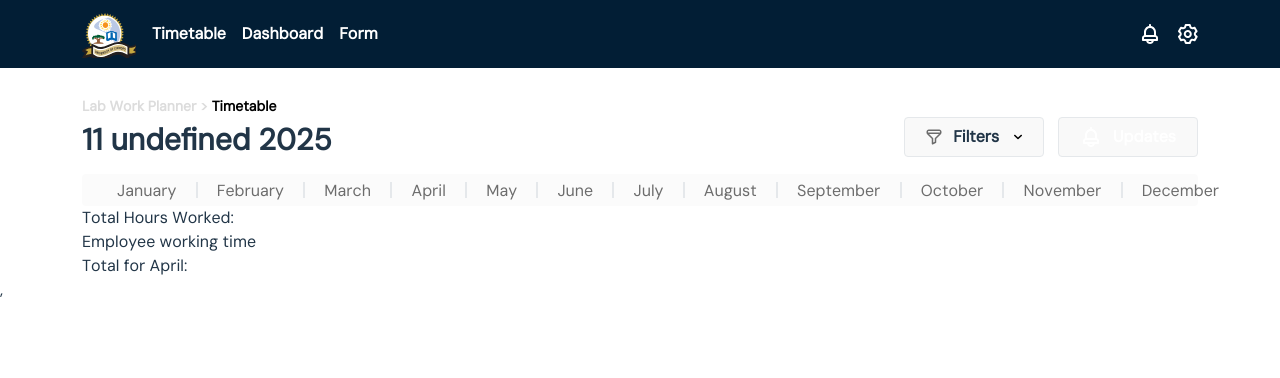
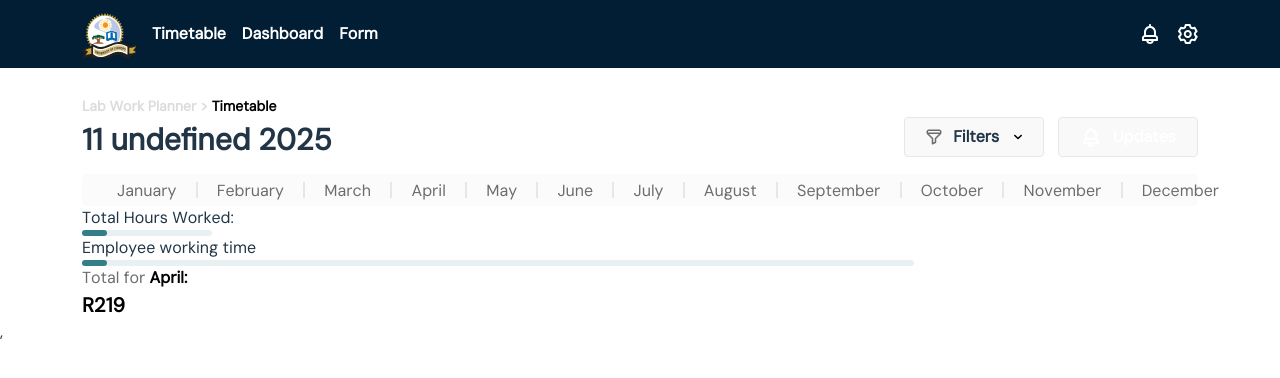
Before and after one commit to mothibimalebana/lab-work-planner, a React (Vite) app: page /Timetable in a window 1280 px wide. Shown: the top 378 px of the page. Built offline with nearby package versions, Linux system fonts and the light colour scheme.

Commit message:
feat: SVG element with loading is introduced

```diff
--- a/src/assets/svg/SVG.tsx
+++ b/src/assets/svg/SVG.tsx
@@ -142,3 +142,21 @@ export const redEllipseIcon: SVG = {
       <circle cx="4" cy="4" r="4" fill="#EC1717"/>
     </svg>
 }
+
+export const hourMilestone: SVG = {
+  name: "hours milestone",
+  element:
+      <svg xmlns="http://www.w3.org/2000/svg" width="130" height="6" viewBox="0 0 130 6" fill="none">
+        <rect width="130" height="6" rx="3" fill="#8EB8BE" fill-opacity="0.2"/>
+        <rect width="25" height="6" rx="3" fill="#337E89"/>
+      </svg>
+}
+
+export const salaryMilestone: SVG = {
+  name: "salary milestone",
+  element:
+      <svg xmlns="http://www.w3.org/2000/svg" width="832" height="6" viewBox="0 0 832 6" fill="none">
+        <rect width="832" height="6" rx="3" fill="#8EB8BE" fill-opacity="0.2"/>
+        <rect width="25" height="6" rx="3" fill="#337E89"/>
+      </svg>
+}
--- a/src/components/Timetable/Breadcrumbs.tsx
+++ b/src/components/Timetable/Breadcrumbs.tsx
@@ -1,4 +1,4 @@
-import { dropDownIcon, filterIcon, notificationIcon } from "../../assets/svg/SVG";
+import { dropDownIcon, filterIcon, hourMilestone, notificationIcon, salaryMilestone } from "../../assets/svg/SVG";
 
 const BreadCrumbs = () => {
     const months = ['January', 'February', 'March', 'April', 'May', 'June', 'July', 'August', 'September', 'October', 'November', 'December']
@@ -34,15 +34,17 @@ const BreadCrumbs = () => {
                 <div className="hours">
                     <div className="p">Total Hours Worked:</div>
                     <div className="info">
-
+                        {hourMilestone.element}
                     </div>
                 </div>
                 <div className="salary">
                     <div className="info">
                         <p>Employee working time</p>
+                        {salaryMilestone.element}
                     </div>
                     <div className="total">
-                        <p>Total for <span>April:</span></p>
+                        <p className="text-[#6C6C6C]">Total for <span className="text-black font-bold">April:</span></p>
+                        <h3 className="text-black font-semibold text-[1.25rem]">R219</h3>
                     </div>
                 </div>
             </div>
```
